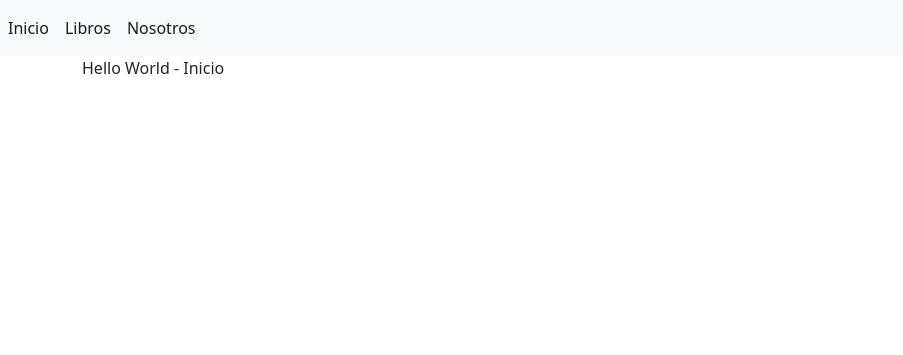
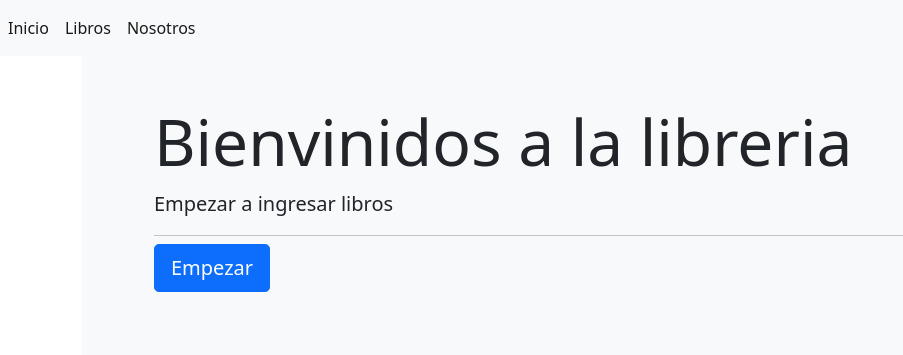
Before and after one commit to kikevis/CRUD-LIBROS, a Django app: page / in a window 1280 px wide. Shown: the top 355 px of the page, without its empty margins (0-903 px from the left). Run offline with Django 3.2, Linux system fonts and the light colour scheme.

Commit message:
actualizacion

```diff
--- a/SISTEMA/libreria/templates/base.html
+++ b/SISTEMA/libreria/templates/base.html
@@ -14,9 +14,9 @@
   <body>
     <nav class="navbar navbar-expand navbar-light bg-light">
         <div class="nav navbar-nav">
-            <a class="nav-item nav-link active" href="#">Inicio</a>
-            <a class="nav-item nav-link active" href="#">Libros</a>
-            <a class="nav-item nav-link active" href="#">Nosotros</a>
+            <a class="nav-item nav-link active" href="{% url 'inicio' %}">Inicio</a>
+            <a class="nav-item nav-link active" href="{% url 'libros' %}">Libros</a>
+            <a class="nav-item nav-link active" href="{% url 'nosotros' %}">Nosotros</a>
         </div>
     </nav>
 
--- a/SISTEMA/libreria/templates/paginas/inicio.html
+++ b/SISTEMA/libreria/templates/paginas/inicio.html
@@ -1,5 +1,14 @@
 {% extends "base.html" %}
 {% block titulo %} Inicio {% endblock %}
 {% block contenido %}
-Hello World - Inicio
+<div class="p-5 bg-light">
+    <div class="container">
+        <h1 class="display-3">Bienvinidos a la libreria</h1>
+        <p class="lead">Empezar a ingresar libros</p>
+        <hr class="my-2">
+        <p class="lead">
+            <a class="btn btn-primary btn-lg" href="Jumbo action link" role="button">Empezar</a>
+        </p>
+    </div>
+</div>
 {% endblock %}
```
